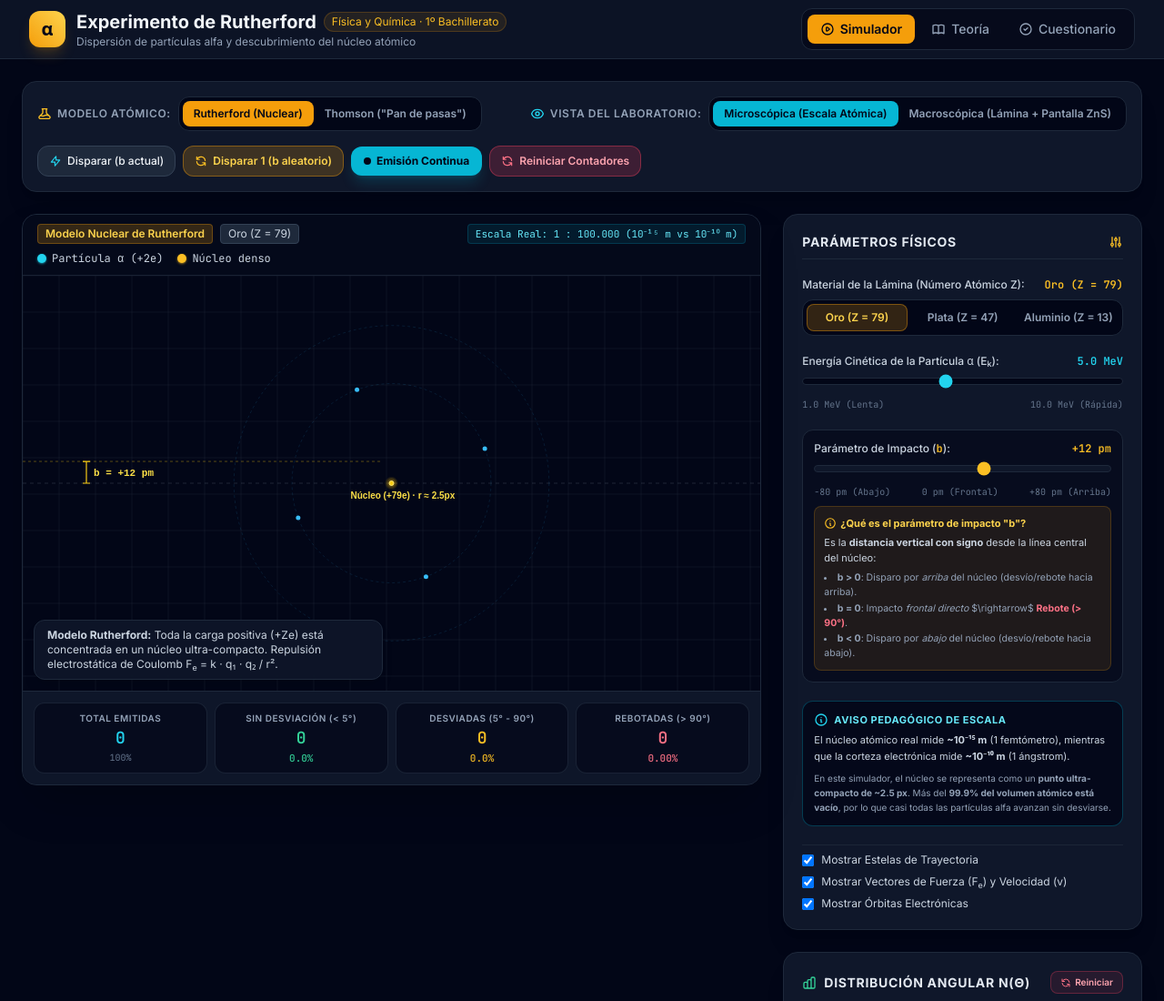
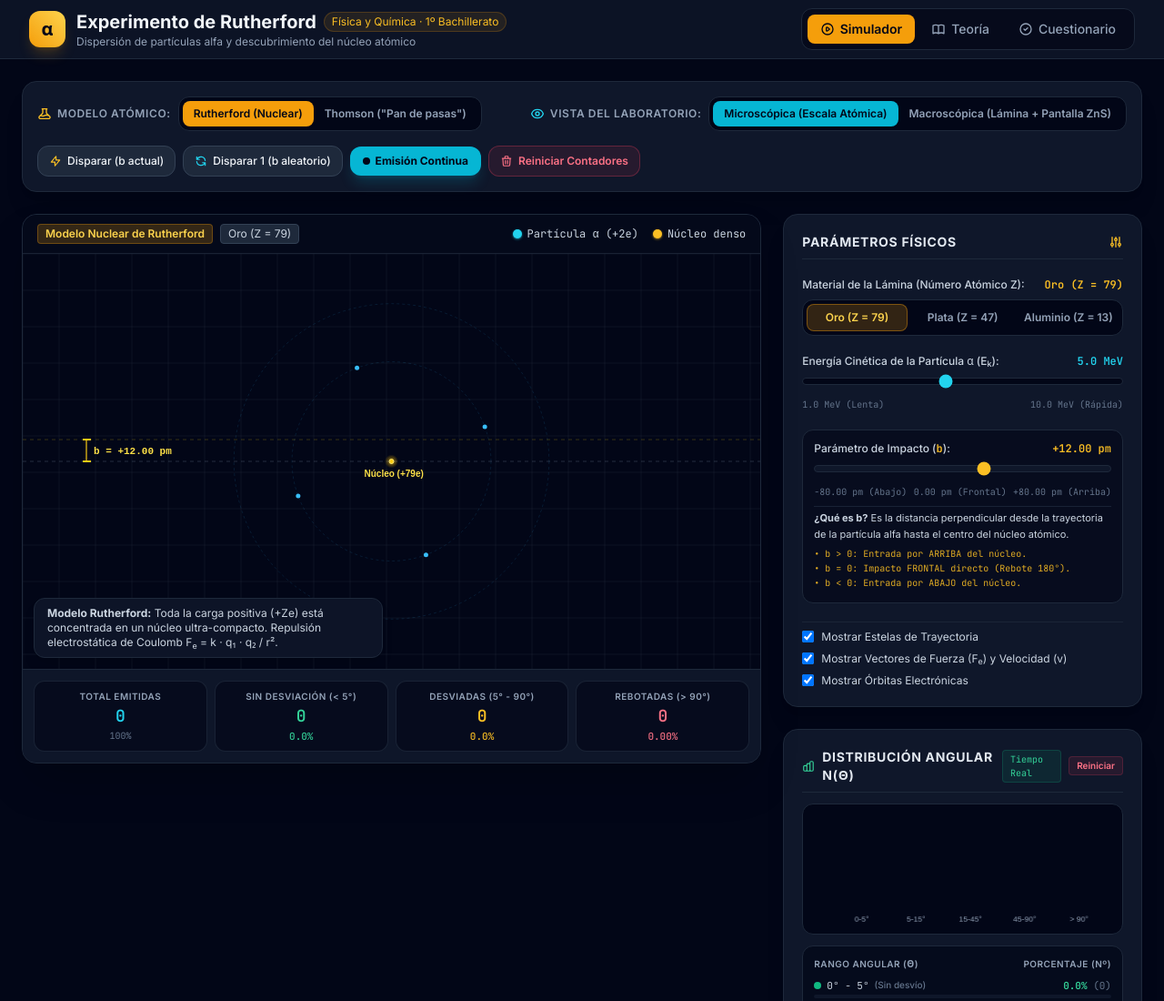
Before and after one commit to juliotrujillopastor-afk/Rutherford, a plain HTML site: page index.html in a window 1280 px wide. Shown: the top 1100 px of the page at 91% size. Drawn offline with nearby package versions, Linux system fonts and the light colour scheme.

Commit message:
Add files via upload

```diff
--- a/index.html
+++ b/index.html
@@ -6,7 +6,7 @@
   <title>Simulador del Experimento de Rutherford | 1º Bachillerato</title>
   <!-- Tailwind CSS -->
   <script src="https://cdn.tailwindcss.com"></script>
-  <!-- Tailwind Config for Custom Theme -->
+  <!-- Tailwind Config -->
   <script>
     tailwind.config = {
       darkMode: 'class',
@@ -155,20 +155,20 @@
 
         <!-- Simulation Actions -->
         <div class="flex items-center gap-2 flex-wrap">
-          <button id="btnFireOne" onclick="fireSingleParticle(false)" class="px-3 py-2 bg-slate-800 hover:bg-slate-700 text-slate-100 border border-slate-700 rounded-xl text-xs font-medium transition flex items-center gap-1.5 active:scale-95" title="Disparar partícula con el parámetro b actual del slider">
-            <svg class="w-3.5 h-3.5 text-cyan-400" fill="none" stroke="currentColor" viewBox="0 0 24 24"><path stroke-linecap="round" stroke-linejoin="round" stroke-width="2" d="M13 10V3L4 14h7v7l9-11h-7z"/></svg>
+          <button id="btnFireOneFixed" onclick="fireSingleParticle(false)" class="px-3 py-2 bg-slate-800 hover:bg-slate-700 text-slate-100 border border-slate-700 rounded-xl text-xs font-medium transition flex items-center gap-1.5 active:scale-95" title="Disparar partícula alfa usando el parámetro b fijado en el deslizador">
+            <svg class="w-3.5 h-3.5 text-amber-400" fill="none" stroke="currentColor" viewBox="0 0 24 24"><path stroke-linecap="round" stroke-linejoin="round" stroke-width="2" d="M13 10V3L4 14h7v7l9-11h-7z"/></svg>
             Disparar (b actual)
           </button>
-          <button id="btnFireRandom" onclick="fireSingleParticle(true)" class="px-3 py-2 bg-amber-500/20 hover:bg-amber-500/30 text-amber-300 border border-amber-500/40 rounded-xl text-xs font-semibold transition flex items-center gap-1.5 active:scale-95" title="Disparar partícula eligiendo b aleatoriamente">
-            <svg class="w-3.5 h-3.5 text-amber-400" fill="none" stroke="currentColor" viewBox="0 0 24 24"><path stroke-linecap="round" stroke-linejoin="round" stroke-width="2" d="M4 4v5h.582m15.356 2A8.001 8.001 0 004.582 9m0 0H9m11 11v-5h-.581m0 0a8.003 8.003 0 01-15.357-2m15.357 2H15"/></svg>
+          <button id="btnFireOneRandom" onclick="fireSingleParticle(true)" class="px-3 py-2 bg-slate-800 hover:bg-slate-700 text-slate-100 border border-slate-700 rounded-xl text-xs font-medium transition flex items-center gap-1.5 active:scale-95" title="Disparar partícula alfa con un parámetro b aleatorio con precisión de centésimas">
+            <svg class="w-3.5 h-3.5 text-cyan-400" fill="none" stroke="currentColor" viewBox="0 0 24 24"><path stroke-linecap="round" stroke-linejoin="round" stroke-width="2" d="M4 4v5h.582m15.356 2A8.001 8.001 0 004.582 9m0 0H9m11 11v-5h-.581m0 0a8.003 8.003 0 01-15.357-2m15.357 2H15"/></svg>
             Disparar 1 (b aleatorio)
           </button>
           <button id="btnContinuous" onclick="toggleContinuous()" class="px-3.5 py-2 bg-cyan-500 hover:bg-cyan-400 text-slate-950 font-bold rounded-xl text-xs transition flex items-center gap-1.5 shadow-lg shadow-cyan-500/20 active:scale-95">
             <span id="continuousIcon" class="w-2 h-2 rounded-full bg-slate-950 animate-ping"></span>
             <span id="continuousText">Emisión Continua</span>
           </button>
-          <button onclick="resetStats()" class="px-3 py-2 bg-rose-500/20 hover:bg-rose-500/30 text-rose-300 border border-rose-500/40 rounded-xl text-xs font-semibold transition flex items-center gap-1.5 active:scale-95" title="Reiniciar datos y contadores de partículas">
-            <svg class="w-3.5 h-3.5 text-rose-400" fill="none" stroke="currentColor" viewBox="0 0 24 24"><path stroke-linecap="round" stroke-linejoin="round" stroke-width="2" d="M4 4v5h.582m15.356 2A8.001 8.001 0 004.582 9m0 0H9m11 11v-5h-.581m0 0a8.003 8.003 0 01-15.357-2m15.357 2H15"/></svg>
+          <button onclick="resetStats()" class="px-3 py-2 text-xs font-semibold text-rose-400 hover:text-rose-200 bg-rose-500/10 hover:bg-rose-500/20 border border-rose-500/30 rounded-xl transition flex items-center gap-1.5" title="Reiniciar todos los contadores de partículas">
+            <svg class="w-3.5 h-3.5" fill="none" stroke="currentColor" viewBox="0 0 24 24"><path stroke-linecap="round" stroke-linejoin="round" stroke-width="2" d="M19 7l-.867 12.142A2 2 0 0116.138 21H7.862a2 2 0 01-1.995-1.858L5 7m5 4v6m4-6v6m1-10V4a1 1 0 00-1-1h-4a1 1 0 00-1 1v3M4 7h16"/></svg>
             Reiniciar Contadores
           </button>
         </div>
@@ -190,9 +190,6 @@
               <span id="activeElementBadge" class="px-2 py-0.5 rounded bg-slate-800 text-slate-300 border border-slate-700">
                 Oro (Z = 79)
               </span>
-            </div>
-            <div class="px-2 py-0.5 rounded bg-cyan-500/10 text-cyan-300 border border-cyan-500/20 font-mono text-[11px]" title="Relación de tamaño real entre núcleo y átomo">
-              Escala Real: 1 : 100.000 (10⁻¹⁵ m vs 10⁻¹⁰ m)
             </div>
             <div id="canvasLegend" class="flex items-center gap-4 text-xs font-mono">
               <span class="flex items-center gap-1.5"><span class="w-2.5 h-2.5 rounded-full bg-cyan-400 inline-block shadow shadow-cyan-400/50"></span> Partícula α (+2e)</span>
@@ -285,45 +282,27 @@
             <div id="impactParamBox" class="space-y-2 bg-slate-950/60 p-3 rounded-xl border border-slate-800">
               <div class="flex justify-between items-center text-xs">
                 <label for="impactSlider" class="text-slate-300 font-medium">Parámetro de Impacto (<span class="font-mono text-amber-400 font-bold">b</span>):</label>
-                <span id="impactValue" class="font-mono text-amber-400 font-bold">+12 pm</span>
+                <span id="impactValue" class="font-mono text-amber-400 font-bold">+12.00 pm</span>
               </div>
-              <input type="range" id="impactSlider" min="-80" max="80" step="1" value="12" oninput="updateImpact(this.value)"
+              <input type="range" id="impactSlider" min="-80" max="80" step="0.01" value="12.00" oninput="updateImpact(this.value)"
                 class="w-full h-2 bg-slate-900 rounded-lg appearance-none cursor-pointer accent-amber-400 border border-slate-800">
               <div class="flex justify-between text-[10px] text-slate-500 font-mono">
-                <span>-80 pm (Abajo)</span>
-                <span>0 pm (Frontal)</span>
-                <span>+80 pm (Arriba)</span>
+                <span>-80.00 pm (Abajo)</span>
+                <span>0.00 pm (Frontal)</span>
+                <span>+80.00 pm (Arriba)</span>
               </div>
 
               <!-- Interactive b explanation box -->
-              <div class="bg-amber-500/10 border border-amber-500/20 rounded-lg p-2.5 text-[11px] text-slate-300 space-y-1">
-                <div class="font-bold text-amber-300 flex items-center gap-1">
-                  <svg class="w-3.5 h-3.5 text-amber-400" fill="none" stroke="currentColor" viewBox="0 0 24 24"><path stroke-linecap="round" stroke-linejoin="round" stroke-width="2" d="M13 16h-1v-4h-1m1-4h.01M21 12a9 9 0 11-18 0 9 9 0 0118 0z"/></svg>
-                  ¿Qué es el parámetro de impacto "b"?
-                </div>
-                <p class="leading-relaxed text-slate-300">
-                  Es la <strong>distancia vertical con signo</strong> desde la línea central del núcleo:
+              <div class="text-[11px] text-slate-300 pt-1 border-t border-slate-800/80 leading-relaxed space-y-1">
+                <p>
+                  <strong>¿Qué es b?</strong> Es la distancia perpendicular desde la trayectoria de la partícula alfa hasta el centro del núcleo atómico.
                 </p>
-                <ul class="list-disc list-inside text-slate-400 text-[10.5px] space-y-0.5">
-                  <li><strong>b &gt; 0</strong>: Disparo por <em>arriba</em> del núcleo (desvío/rebote hacia arriba).</li>
-                  <li><strong>b = 0</strong>: Impacto <em>frontal directo</em> $\rightarrow$ <span class="text-rose-400 font-bold">Rebote (&gt; 90°)</span>.</li>
-                  <li><strong>b &lt; 0</strong>: Disparo por <em>abajo</em> del núcleo (desvío/rebote hacia abajo).</li>
-                </ul>
+                <p class="text-[10px] text-amber-400/90 font-mono">
+                  • b &gt; 0: Entrada por ARRIBA del núcleo.<br>
+                  • b = 0: Impacto FRONTAL directo (Rebote 180°).<br>
+                  • b &lt; 0: Entrada por ABAJO del núcleo.
+                </p>
               </div>
-            </div>
-
-            <!-- Educational Scale Callout for 1º Bachillerato -->
-            <div class="bg-slate-950/80 border border-cyan-500/30 rounded-xl p-3 text-xs space-y-1.5">
-              <div class="flex items-center gap-1.5 font-bold text-cyan-300 text-[11px] uppercase tracking-wider">
-                <svg class="w-4 h-4 text-cyan-400" fill="none" stroke="currentColor" viewBox="0 0 24 24"><path stroke-linecap="round" stroke-linejoin="round" stroke-width="2" d="M13 16h-1v-4h-1m1-4h.01M21 12a9 9 0 11-18 0 9 9 0 0118 0z"/></svg>
-                Aviso Pedagógico de Escala
-              </div>
-              <p class="text-slate-300 text-[11px] leading-relaxed">
-                El núcleo atómico real mide <strong>~10⁻¹⁵ m</strong> (1 femtómetro), mientras que la corteza electrónica mide <strong>~10⁻¹⁰ m</strong> (1 ángstrom).
-              </p>
-              <p class="text-slate-400 text-[10px] leading-relaxed">
-                En este simulador, el núcleo se representa como un <strong>punto ultra-compacto de ~2.5 px</strong>. Más del <strong>99.9% del volumen atómico está vacío</strong>, por lo que casi todas las partículas alfa avanzan sin desviarse.
-              </p>
             </div>
 
             <!-- 4. Visual Toggles -->
@@ -351,10 +330,12 @@
                 <svg class="w-4 h-4 text-emerald-400" fill="none" stroke="currentColor" viewBox="0 0 24 24"><path stroke-linecap="round" stroke-linejoin="round" stroke-width="2" d="M9 19v-6a2 2 0 00-2-2H5a2 2 0 00-2 2v6a2 2 0 002 2h2a2 2 0 002-2zm0 0V9a2 2 0 012-2h2a2 2 0 012 2v10m-6 0a2 2 0 002 2h2a2 2 0 002-2m0 0V5a2 2 0 012-2h2a2 2 0 012 2v14a2 2 0 01-2 2h-2a2 2 0 01-2-2z"/></svg>
                 Distribución Angular N(θ)
               </h3>
-              <button onclick="resetStats()" class="text-[10px] text-rose-300 bg-rose-500/10 hover:bg-rose-500/20 border border-rose-500/30 px-2.5 py-1 rounded-lg transition font-semibold flex items-center gap-1 active:scale-95" title="Borrar contadores y reiniciar gráfica">
-                <svg class="w-3 h-3 text-rose-400" fill="none" stroke="currentColor" viewBox="0 0 24 24"><path stroke-linecap="round" stroke-linejoin="round" stroke-width="2" d="M4 4v5h.582m15.356 2A8.001 8.001 0 004.582 9m0 0H9m11 11v-5h-.581m0 0a8.003 8.003 0 01-15.357-2m15.357 2H15"/></svg>
-                Reiniciar
-              </button>
+              <div class="flex items-center gap-2">
+                <span class="text-[10px] text-emerald-400 bg-emerald-500/10 border border-emerald-500/20 px-2 py-0.5 rounded font-mono">Tiempo Real</span>
+                <button onclick="resetStats()" class="text-[10px] font-semibold text-rose-400 hover:text-rose-200 bg-rose-500/10 px-2 py-0.5 rounded border border-rose-500/20 transition">
+                  Reiniciar
+                </button>
+              </div>
             </div>
 
             <!-- Canvas Graph -->
@@ -584,7 +565,7 @@
       view: 'micro',       // 'micro' | 'macro'
       elementKey: 'Au',    // 'Au' | 'Ag' | 'Al'
       energyMeV: 5.0,
-      impactParamPm: 12,   // Impact parameter in picometers
+      impactParamPm: 12.00, // Impact parameter in picometers (hundredths precision)
       showTrails: true,
       showVectors: true,
       showElectrons: true,
@@ -618,7 +599,7 @@
     let electronAngle = 0; // Micro electron orbit animation angle
 
     /* -----------------------------------------------------------------
-       QUIZ DATA (CLEANED OF ALL SYNTAX ARTIFACTS)
+       QUIZ DATA
        ----------------------------------------------------------------- */
     const quizQuestions = [
       {
@@ -792,25 +773,6 @@
       screenHits = [];
     }
 
-    function setViewMode(view) {
-      state.view = view;
-      const btnMacro = document.getElementById('viewMacroBtn');
-      const btnMicro = document.getElementById('viewMicroBtn');
-      const impactBox = document.getElementById('impactParamBox');
-
-      if (view === 'macro') {
-        btnMacro.className = "px-3 py-1.5 rounded-lg text-xs font-semibold transition-all duration-200 bg-cyan-500 text-slate-950 shadow";
-        btnMicro.className = "px-3 py-1.5 rounded-lg text-xs font-semibold transition-all duration-200 text-slate-400 hover:text-slate-100";
-        impactBox.style.display = 'none';
-      } else {
-        btnMicro.className = "px-3 py-1.5 rounded-lg text-xs font-semibold transition-all duration-200 bg-cyan-500 text-slate-950 shadow";
-        btnMacro.className = "px-3 py-1.5 rounded-lg text-xs font-semibold transition-all duration-200 text-slate-400 hover:text-slate-100";
-        impactBox.style.display = 'block';
-      }
-      particles = [];
-      sparks = [];
-    }
-
     function setElement(key) {
       state.elementKey = key;
       const elem = ELEMENTS[key];
@@ -834,9 +796,9 @@
     }
 
     function updateImpact(val) {
-      state.impactParamPm = parseInt(val);
+      state.impactParamPm = parseFloat(val);
       const sign = state.impactParamPm > 0 ? '+' : '';
-      document.getElementById('impactValue').textContent = `${sign}${state.impactParamPm} pm`;
+      document.getElementById('impactValue').textContent = `${sign}${state.impactParamPm.toFixed(2)} pm`;
     }
 
     function toggleTrails(val) { state.showTrails = val; }
@@ -959,8 +921,8 @@
         let pmValue = state.impactParamPm;
 
         if (isRandom) {
-          // Choose a random b value between -70 and +70 pm
-          pmValue = Math.floor((Math.random() - 0.5) * 140);
+          // Choose a random b value between -70.00 and +70.00 pm with hundredths precision
+          pmValue = parseFloat(((Math.random() - 0.5) * 140).toFixed(2));
 
           // Update the slider UI to show which b was randomly fired
           const slider = document.getElementById('impactSlider');
@@ -1021,7 +983,28 @@
         const spawnRate = state.view === 'macro' ? 2 : 1;
         for (let i = 0; i < spawnRate; i++) {
           if (Math.random() < 0.7) {
-            fireSingleParticle(true);
+            if (state.view === 'micro') {
+              // Uniform distribution of b across the atomic field (-75.00 to +75.00 pm)
+              const randB = parseFloat(((Math.random() - 0.5) * 150).toFixed(2));
+              const centerY = simCanvas.height / 2;
+              const offsetPx = (randB / 80) * (simCanvas.height * 0.35);
+              const v0 = 3.5 + Math.sqrt(state.energyMeV) * 0.8;
+
+              particles.push({
+                x: 10,
+                y: centerY - offsetPx,
+                vx: v0,
+                vy: 0,
+                path: [],
+                alive: true,
+                model: state.model,
+                counted: false
+              });
+              state.totalEmitted++;
+              updateStatsUI();
+            } else {
+              fireSingleParticle(false);
+            }
           }
         }
       }
@@ -1052,16 +1035,6 @@
 
       // Draw Grid / Background
       drawSubtleGrid();
-
-      // Central horizontal axis line through nucleus
-      ctx.strokeStyle = 'rgba(148, 163, 184, 0.2)';
-      ctx.setLineDash([4, 4]);
-      ctx.lineWidth = 1;
-      ctx.beginPath();
-      ctx.moveTo(0, centerY);
-      ctx.lineTo(W, centerY);
-      ctx.stroke();
-      ctx.setLineDash([]);
 
       // 1. DRAW ATOMIC MODEL (THOMSON OR RUTHERFORD)
       if (state.model === 'thomson') {
@@ -1134,7 +1107,7 @@
           }
         }
 
-        // Central Ultra-compact Nucleus (2.5px radius for realistic scale)
+        // Central Ultra-compact Nucleus
         const nucRadius = elem.radius;
 
         // Subtle Compact Nucleus Glow
@@ -1160,61 +1133,63 @@
         // Label
         ctx.fillStyle = '#fde047';
         ctx.font = 'bold 10px sans-serif';
-        ctx.fillText(`Núcleo (+${elem.Z}e) · r ≈ ${nucRadius}px`, centerX - 45, centerY + nucRadius + 14);
-      }
-
-      // Impact Parameter b Guide Line & Dimension Bracket
-      if (state.showTrails) {
-        const lineY = centerY - (state.impactParamPm / 80) * (H * 0.35);
-
-        // Incoming trajectory guide line
-        ctx.strokeStyle = 'rgba(250, 204, 21, 0.35)';
-        ctx.setLineDash([3, 3]);
+        ctx.fillText(`Núcleo (+${elem.Z}e)`, centerX - 30, centerY + nucRadius + 14);
+      }
+
+      // Impact Parameter b Visual Dimension Line & Label
+      if (!state.isContinuous && state.showTrails) {
+        const offsetPx = (state.impactParamPm / 80) * (H * 0.35);
+        const lineY = centerY - offsetPx;
+
+        // Faint horizontal trajectory line across canvas
+        ctx.strokeStyle = 'rgba(250, 204, 21, 0.22)';
+        ctx.setLineDash([4, 4]);
         ctx.lineWidth = 1;
         ctx.beginPath();
         ctx.moveTo(0, lineY);
-        ctx.lineTo(centerX - 10, lineY);
+        ctx.lineTo(W, lineY);
+        ctx.stroke();
+
+        // Central Axis Reference Line
+        ctx.strokeStyle = 'rgba(148, 163, 184, 0.25)';
+        ctx.beginPath();
+        ctx.moveTo(0, centerY);
+        ctx.lineTo(W, centerY);
         ctx.stroke();
         ctx.setLineDash([]);
 
-        // Vertical dimension bracket for 'b' between axis (centerY) and lineY
-        if (Math.abs(lineY - centerY) > 4) {
-          const dimX = 70;
+        // Vertical Dimension Arrow for b
+        const dimX = 70;
+        if (Math.abs(offsetPx) > 3) {
           ctx.strokeStyle = '#facc15';
           ctx.lineWidth = 1.2;
-
-          // Vertical line
           ctx.beginPath();
           ctx.moveTo(dimX, centerY);
           ctx.lineTo(dimX, lineY);
           ctx.stroke();
 
-          // Top & bottom ticks
-          ctx.beginPath();
-          ctx.moveTo(dimX - 4, centerY); ctx.lineTo(dimX + 4, centerY);
-          ctx.moveTo(dimX - 4, lineY);   ctx.lineTo(dimX + 4, lineY);
-          ctx.stroke();
+          // Arrow ticks
+          ctx.fillStyle = '#facc15';
+          ctx.fillRect(dimX - 4, centerY - 1, 9, 2);
+          ctx.fillRect(dimX - 4, lineY - 1, 9, 2);
 
           // Text label
           ctx.fillStyle = '#fde047';
           ctx.font = 'bold 11px monospace';
           const midY = (centerY + lineY) / 2;
           const signStr = state.impactParamPm > 0 ? '+' : '';
-          ctx.fillText(`b = ${signStr}${state.impactParamPm} pm`, dimX + 8, midY + 4);
+          ctx.fillText(`b = ${signStr}${state.impactParamPm.toFixed(2)} pm`, dimX + 8, midY + 4);
         } else {
           ctx.fillStyle = '#fde047';
           ctx.font = 'bold 11px monospace';
-          ctx.fillText(`b = 0 pm (Impacto Directo)`, 78, centerY - 6);
-        }
-      }
-
-      // 2. NUMERICAL PHYSICS INTEGRATION (RECALIBRATED COULOMB ENGINE)
+          ctx.fillText(`b = 0.00 pm (Impacto Directo)`, 78, centerY - 6);
+        }
+      }
+
+      // 2. NUMERICAL PHYSICS INTEGRATION (COULOMB SCATTERING)
       const subSteps = 8;
       const dt = 0.15;
 
-      // Coulomb repulsion constant calibrated for realistic scattering:
-      // High impact parameter (>25px): deflection < 3 deg
-      // Low impact parameter (<5px): deflection > 90 deg (backscattering)
       const kCoulomb = 18.0 * (elem.Z / 79) / (state.energyMeV / 5.0);
 
       for (let i = particles.length - 1; i >= 0; i--) {
@@ -1244,7 +1219,7 @@
             ax = (dx / (r + 0.001)) * forceMag;
             ay = (dy / (r + 0.001)) * forceMag;
           } else {
-            // Thomson Model: Extremely weak homogeneous force inside diffuse sphere
+            // Thomson Model
             const atomRadius = Math.min(W, H) * 0.38;
             if (r < atomRadius) {
               const kThomson = 0.006 * (elem.Z / 79);
@@ -1351,13 +1326,12 @@
       ctx.stroke();
       ctx.setLineDash([]);
 
-      // 2. CIRCULAR ZnS DETECTOR SCREEN (with entrance slit on left side)
+      // 2. CIRCULAR ZnS DETECTOR SCREEN
       const detRadius = Math.min(W, H) * 0.38;
 
-      // Entrance opening on left between 154° (2.68 rad) and 206° (3.60 rad)
       const holeHalfAngle = 0.28; // ~16 degrees half-angle
-      const startAngle = Math.PI + holeHalfAngle; // ~206 deg (bottom-left)
-      const endAngle = Math.PI - holeHalfAngle;   // ~154 deg (top-left)
+      const startAngle = Math.PI + holeHalfAngle;
+      const endAngle = Math.PI - holeHalfAngle;
 
       // Outer green detector casing
       ctx.beginPath();
@@ -1380,7 +1354,6 @@
         const tx = foilX + (detRadius + 14) * Math.cos(rad);
         const ty = foilY + (detRadius + 14) * Math.sin(rad);
 
-        // Tick mark
         const innerX = foilX + (detRadius - 5) * Math.cos(rad);
         const innerY = foilY + (detRadius - 5) * Math.sin(rad);
         const outerX = foilX + (detRadius + 5) * Math.cos(rad);
@@ -1444,10 +1417,8 @@
             let thetaRad = 0;
 
             if (state.model === 'thomson') {
-              // Thomson: Tiny deflection centered at 0 (max 1 deg)
               thetaRad = gaussianRandom(0, 0.008);
             } else {
-              // Rutherford Sampling based on differential cross-section
               const u = Math.max(0.000001, Math.random());
               const C = 0.006 * (elem.Z / 79) / (state.energyMeV / 5.0);
               let theta = 2 * Math.atan(C / Math.sqrt(u));
@@ -1463,7 +1434,6 @@
             p.vy = speed * Math.sin(thetaRad);
           }
         } else {
-          // Scattered particle traveling towards detector ring
           p.x += p.vx;
           p.y += p.vy;
 
@@ -1475,7 +1445,6 @@
             const angleFromLeft = Math.abs(normalizeAngle(scatterAngleRad - Math.PI));
 
             if (angleFromLeft > holeHalfAngle) {
-              // Hit ZnS screen!
               const hitX = foilX + detRadius * Math.cos(scatterAngleRad);
               const hitY = foilY + detRadius * Math.sin(scatterAngleRad);
 
@@ -1588,7 +1557,6 @@
       data.forEach((val, i) => {
         const x = paddingLeft + i * (barWidth + 8) + 4;
 
-        // Logarithmic visual scaling for histogram
         let barH = 0;
         if (val > 0) {
           const logVal = Math.log10(val + 1);
```
